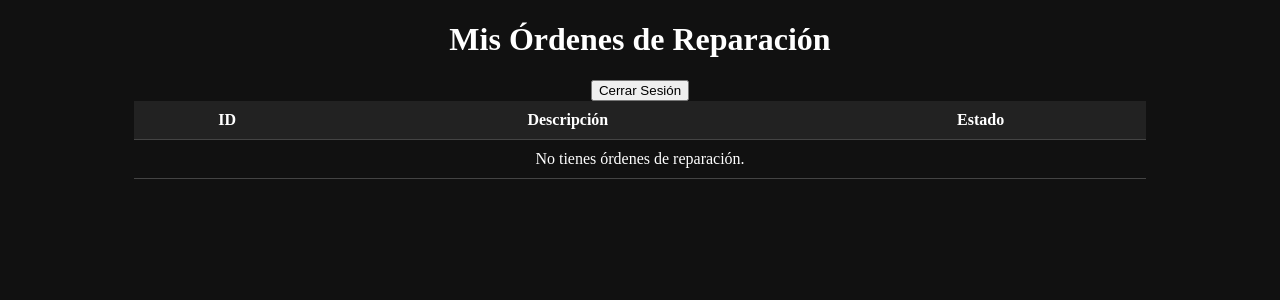
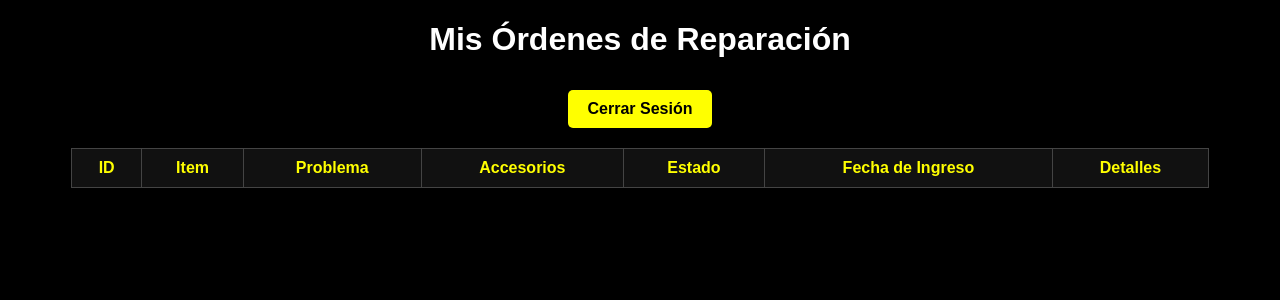
Before and after one commit to SuperTiendaGeek/supergeek-reparaciones, a Django app: page /ordenes/ in a window 1280 px wide. Shown: the top 300 px of the page. Run offline with Django 5.2, Linux system fonts and the light colour scheme; a user stored in the database is signed in; data comes from the database, SQL or seed files in the repository; both versions use the stored data as it was after the commit; lists and menus that the app fills with data are empty.

Commit message:
Añadida vista de detalle de órdenes y migraciones aplicadas

```diff
--- a/reparaciones/templates/ordenes.html
+++ b/reparaciones/templates/ordenes.html
@@ -5,35 +5,76 @@
     <meta name="viewport" content="width=device-width, initial-scale=1.0">
     <title>Mis Órdenes de Reparación</title>
     <style>
-        body { background-color: #111; color: white; text-align: center; }
-        table { width: 80%; margin: auto; border-collapse: collapse; }
-        th, td { padding: 10px; border-bottom: 1px solid #444; }
-        th { background-color: #222; }
+        body {
+            background-color: black;
+            color: white;
+            font-family: Arial, sans-serif;
+            text-align: center;
+        }
+        table {
+            width: 90%;
+            margin: 20px auto;
+            border-collapse: collapse;
+            background-color: #222;
+        }
+        th, td {
+            border: 1px solid #444;
+            padding: 10px;
+        }
+        th {
+            background-color: #111;
+            color: yellow;
+        }
+        tr:hover {
+            background-color: #333;
+        }
+        a {
+            color: yellow;
+            text-decoration: none;
+        }
+        a:hover {
+            text-decoration: underline;
+        }
+        .btn {
+            display: inline-block;
+            padding: 10px 20px;
+            background-color: yellow;
+            color: black;
+            font-weight: bold;
+            text-decoration: none;
+            border-radius: 5px;
+            margin-top: 10px;
+        }
     </style>
 </head>
 <body>
+
     <h1>Mis Órdenes de Reparación</h1>
-    <form action="{% url 'logout' %}" method="post">
-        {% csrf_token %}
-        <button type="submit">Cerrar Sesión</button>
-    </form>
+
+    <a href="{% url 'logout' %}" class="btn">Cerrar Sesión</a>
+
     <table>
         <tr>
             <th>ID</th>
-            <th>Descripción</th>
+            <th>Item</th>
+            <th>Problema</th>
+            <th>Accesorios</th>
             <th>Estado</th>
+            <th>Fecha de Ingreso</th>
+            <th>Detalles</th>
         </tr>
         {% for orden in ordenes %}
         <tr>
-            <td>{{ orden.id }}</td>
-            <td>{{ orden.descripcion }}</td>
+            <td>{{ orden.codigo }}</td>
+            <td>{{ orden.item }}</td>
+            <td>{{ orden.problema }}</td>
+            <td>{{ orden.accesorios }}</td>
             <td>{{ orden.estado }}</td>
-        </tr>
-        {% empty %}
-        <tr>
-            <td colspan="3">No tienes órdenes de reparación.</td>
+            <td>{{ orden.fecha_ingreso }}</td>
+            <td><a href="{% url 'detalle_orden' orden.id %}">Ver Detalles</a></td>
         </tr>
         {% endfor %}
     </table>
+
 </body>
 </html>
--- a/reparaciones/urls.py
+++ b/reparaciones/urls.py
@@ -5,6 +5,7 @@ from .views import ordenes_cliente
 from django.contrib.auth import views as auth_views
 from django.contrib.auth import logout
 from django.shortcuts import redirect
+from . import views
 
 def logout_view(request):
     logout(request)
@@ -17,4 +18,6 @@ urlpatterns = [
     path('mis-ordenes/', ordenes_cliente, name='mis_ordenes'),
     path('logout/', auth_views.LogoutView.as_view(next_page='/login/'), name='logout'),
     path('logout/', logout_view, name='logout'),
+    path('ordenes/', views.ordenes_cliente, name='ordenes'),
+    path('ordenes/<int:orden_id>/', views.detalle_orden, name='detalle_orden'),
 ]
--- a/reparaciones/views.py
+++ b/reparaciones/views.py
@@ -3,6 +3,8 @@ from django.contrib.auth import authenticate, login
 from django.contrib import messages  # Para mostrar mensajes de error
 from django.contrib.auth.decorators import login_required
 from .models import OrdenReparacion, Cliente
+from django.shortcuts import render, get_object_or_404
+
 
 def login_view(request):
     if request.method == 'POST':
@@ -41,3 +43,11 @@ def ordenes_cliente(request):
     """Muestra las órdenes del cliente autenticado."""
     ordenes = OrdenReparacion.objects.filter(cliente__user=request.user)
     return render(request, 'ordenes.html', {'ordenes': ordenes})
+
+def ordenes_cliente(request):
+    ordenes = OrdenReparacion.objects.filter(cliente=request.user)
+    return render(request, 'ordenes.html', {'ordenes': ordenes})
+
+def detalle_orden(request, orden_id):
+    orden = get_object_or_404(OrdenReparacion, id=orden_id, cliente=request.user)
+    return render(request, 'detalle_orden.html', {'orden': orden})
```
Also changed, not shown: mi_proyecto/settings.py (+1 -7 lines), reparaciones/models.py (+8 -0 lines), reparaciones/templates/detalle_orden.html (added, +65 -0 lines), db.sqlite3, reparaciones/migrations/0002_actualizacionorden.py (added), 1 other file.
